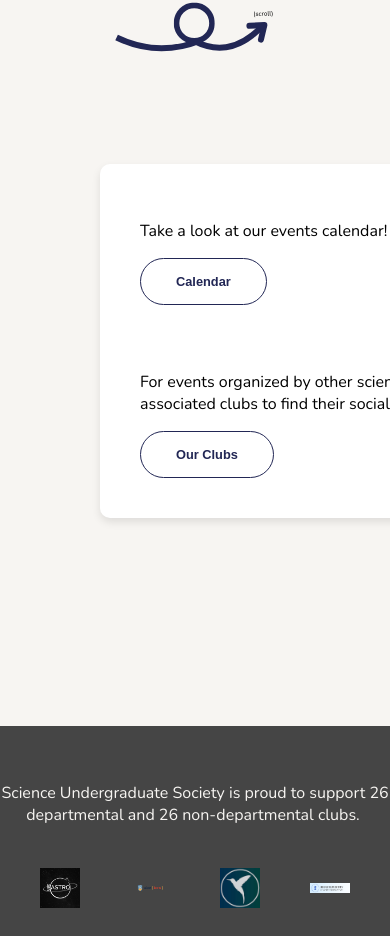
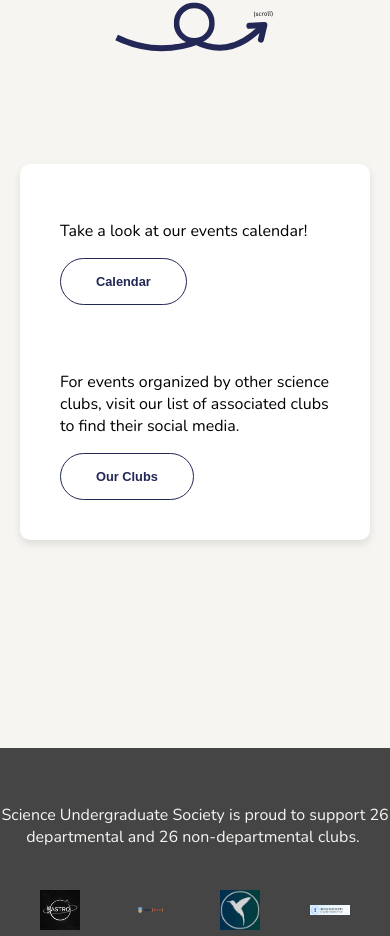
Before and after one commit to Science-Undergraduate-Society/www, a Next.js app: page / in a window 390 px wide. Shown: the part 1989-2925 px from the top of the page. Built offline with nearby package versions, Linux system fonts and the light colour scheme; a web font is replaced by a local one.

Commit message:
fixed scroll wheel on mobile and added responsiveness

```diff
--- a/src/pages/index.js
+++ b/src/pages/index.js
@@ -551,7 +551,6 @@ const Arrow = styled.img`
 
 const EventsWrapper = styled.div`
   display: flex;
-  overflow-x: scroll;
   gap: 2.5rem;
   padding: 20px;
   scroll-behavior: smooth;
@@ -566,8 +565,6 @@ const EventsInfo = styled.div`
   flex-direction: column;
   justify-content: center;
   min-width: 500px;
-  margin-right: 3rem;
-  margin-left: 5rem;
 
   background-color: white;
   padding: 40px 40px;
@@ -575,7 +572,7 @@ const EventsInfo = styled.div`
   box-shadow: 0px 4px 8px rgba(0, 0, 0, 0.1);
 
   @media (max-width: 900px) {
-    width: 300px;
+    min-width: 80%;
   }
 `
 
```
